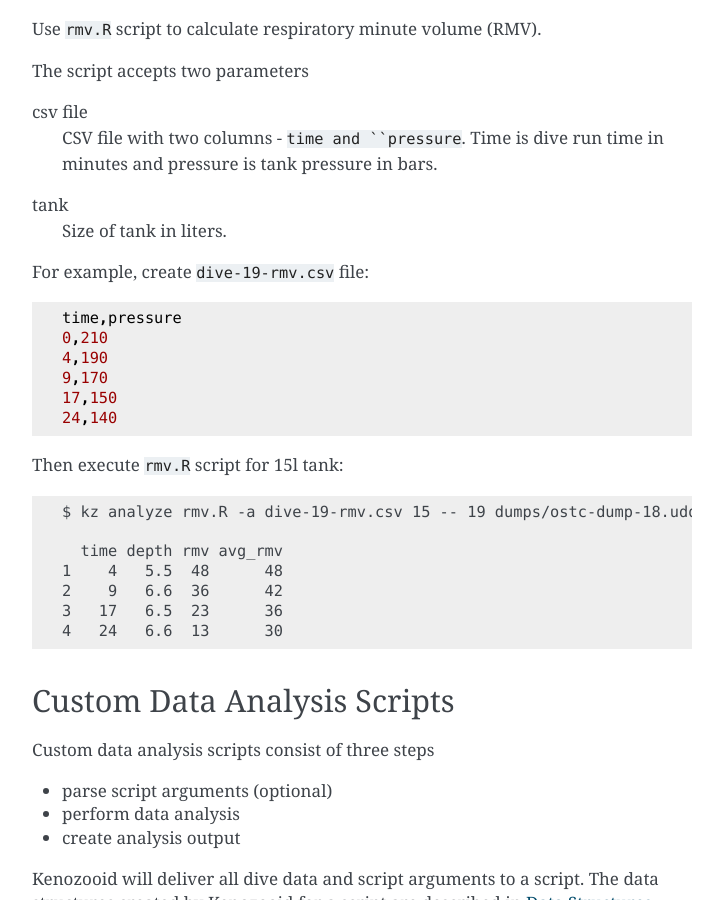
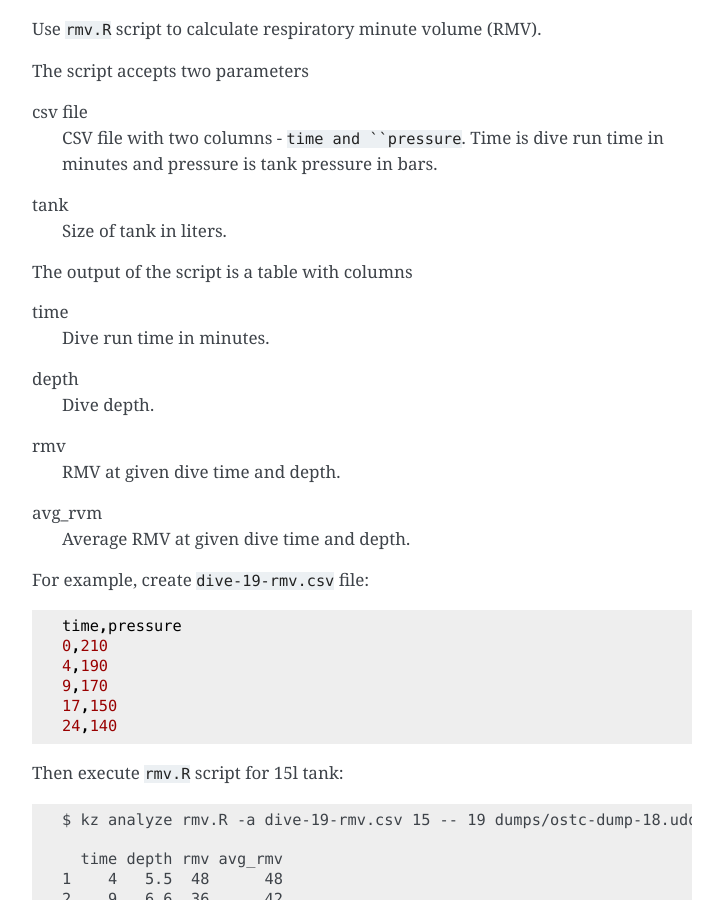
Before and after one commit to gitGNU/gnu_kenozooid, a Sphinx documentation site: the page built from doc/user/analysis.rst, in a window 1280 px wide and 900 px high, scrolled down 694 px. Shown: the whole window, without its empty margins (388-1111 px from the left). Built offline with Sphinx 7.4.7, drawn with Linux system fonts in a browser that asks for light colours.

Commit message:
- described rmv script output in user manual

```diff
--- a/doc/user/analysis.rst
+++ b/doc/user/analysis.rst
@@ -37,6 +37,17 @@ csv file
     time in minutes and pressure is tank pressure in bars.
 tank
     Size of tank in liters.
+
+The output of the script is a table with columns
+
+time
+    Dive run time in minutes.
+depth
+    Dive depth.
+rmv
+    RMV at given dive time and depth.
+avg_rvm
+    Average RMV at given dive time and depth.
 
 For example, create ``dive-19-rmv.csv`` file::
 
```
